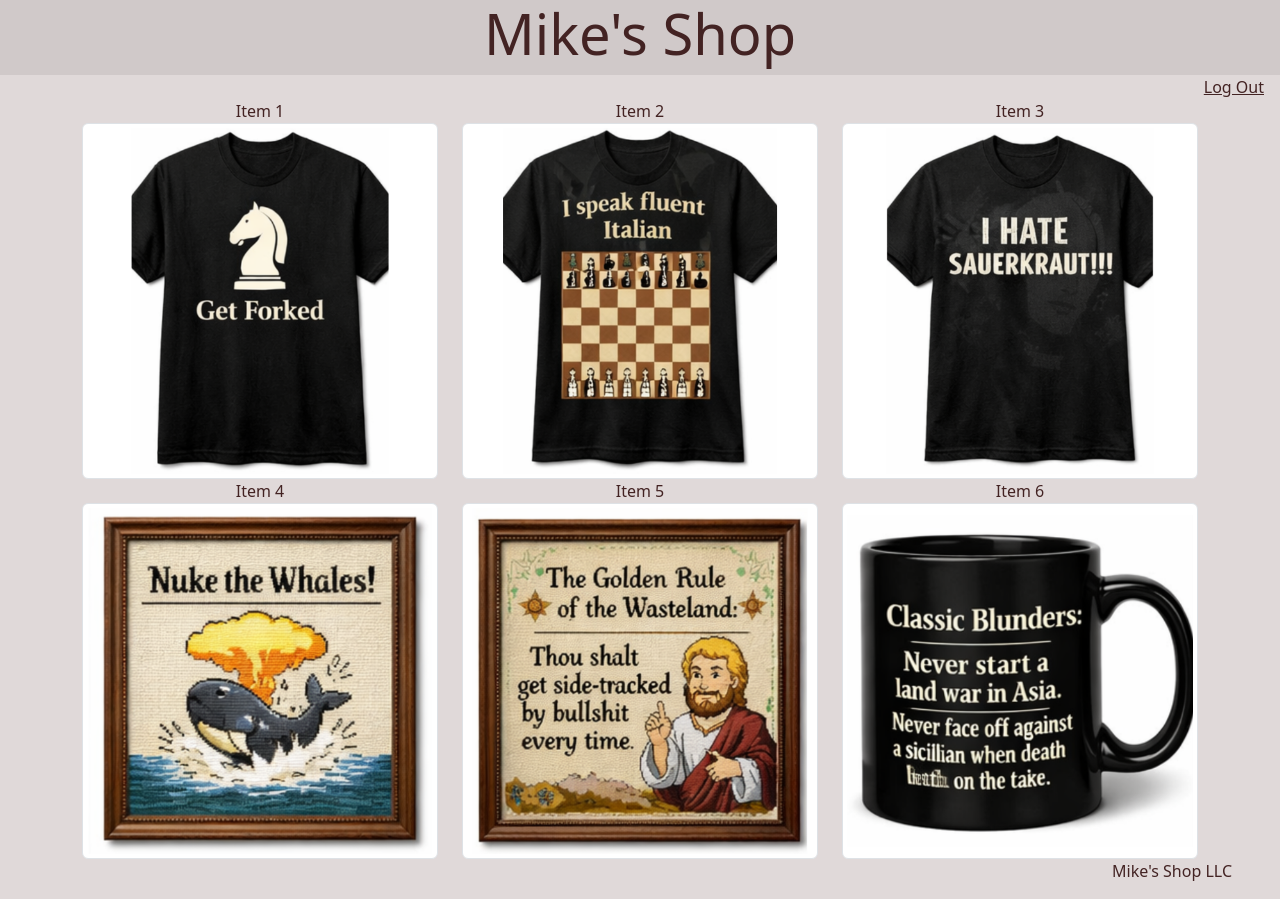
After one commit to mcshanem/mikes-shop, a Flask app: page /shop in a window 1280 px wide. The commit adds this page. Run offline with Flask 3, Linux system fonts and the light colour scheme; the visitor is signed in with stand-in values (Sample User, id 1); some libraries are stand-ins or nearby versions.

Commit message:
Add login functionality, product pics, main shop page

```diff
--- a/main.py
+++ b/main.py
@@ -2,10 +2,11 @@ from flask import Flask, render_template, redirect, url_for, flash
 from flask_bootstrap import Bootstrap5
 from dotenv import load_dotenv
 import os
-from flask_login import LoginManager, login_required, logout_user
+from flask_login import LoginManager, login_required, logout_user, login_user
 from forms import LoginForm, RegisterForm
 from db import db, User
 from werkzeug.security import generate_password_hash, check_password_hash
+from sqlalchemy.exc import IntegrityError
 
 # Load variables from .env file
 load_dotenv()
@@ -26,6 +27,7 @@ with app.app_context():
 # Create login manager and connect it to Flask app
 login_manager = LoginManager()
 login_manager.init_app(app)
+login_manager.login_view = 'login'
 
 
 @login_manager.user_loader
@@ -38,9 +40,24 @@ def home():
     return render_template('index.html')
 
 
+@app.route('/shop')
+@login_required
+def shop():
+    return render_template('shop.html')
+
+
 @app.route('/login', methods=['GET', 'POST'])
 def login():
     form = LoginForm()
+    if form.validate_on_submit():
+        user = db.session.scalar(db.select(User).where(User.email == form.email.data))
+        if user is None:
+            flash('Invalid email, please try again.', 'error')
+        elif not check_password_hash(user.password, form.password.data):
+            flash('Invalid password, please try again.', 'error')
+        else:
+            login_user(user)
+            return redirect(url_for('shop'))
     return render_template('login.html', form=form)
 
 
@@ -61,10 +78,15 @@ def register():
             password=generate_password_hash(form.password.data),
             name=form.name.data
         )
-        db.session.add(new_user)
-        db.session.commit()
-        flash('Registration Successful')
+        try:
+            db.session.add(new_user)
+            db.session.commit()
+            flash('Registration Successful')
+        except IntegrityError:
+            flash('That email is already associated with an account. Log in instead.', 'error')
+
         return redirect(url_for('login'))
+
     return render_template('register.html', form=form)
 
 
--- /dev/null
+++ b/templates/shop.html
@@ -0,0 +1,44 @@
+{% include "header.html" %}
+
+<div class="ms-auto">
+    <a href="{{ url_for('logout') }}" class="me-3">Log Out</a>
+</div>
+
+<div class="container my-auto">
+    <div class="row">
+        <div class="col">
+            Item 1
+            <img src="{{ url_for('static', filename='img/chess-shirt-forked.png') }}" class="img-thumbnail"
+                 alt="T-shirt with a knight chess piece and the phrase 'Get Forked'">
+        </div>
+        <div class="col">
+            Item 2
+            <img src="{{ url_for('static', filename='img/chess-shirt-italian.png') }}" class="img-thumbnail"
+                 alt="T-shirt with chess board and the phrase 'I speak fluent Italian'">
+        </div>
+        <div class="col">
+            Item 3
+            <img src="{{ url_for('static', filename='img/shirt-weird-al-sauerkraut.png') }}" class="img-thumbnail"
+                 alt="T-shirt with Weird Al quote: I hate sauerkraut">
+        </div>
+    </div>
+    <div class="row">
+        <div class="col">
+            Item 4
+            <img src="{{ url_for('static', filename='img/cross-stitch-simpsons-nuke.png') }}" class="img-thumbnail"
+                 alt="Cross stitch depicting a whale being blown out of the water and the phrase 'Nuke the whales!'">
+        </div>
+        <div class="col">
+            Item 5
+            <img src="{{ url_for('static', filename='img/cross-stitch-wasteland.png') }}" class="img-thumbnail"
+                 alt="Cross stitch depicting a funny quote from Fallout">
+        </div>
+        <div class="col">
+            Item 6
+            <img src="{{ url_for('static', filename='img/mug-princess-bride.png') }}" class="img-thumbnail"
+                 alt="Coffee mug with a funny quote from The Princess Bride">
+        </div>
+    </div>
+</div>
+
+{% include "footer.html" %}
```
Also changed, not shown: templates/login.html (+8 -3 lines), static/img/chess-shirt-forked.png (added), static/img/chess-shirt-italian.png (added), static/img/cross-stitch-simpsons-nuke.png (added), static/img/cross-stitch-wasteland.png (added), static/img/mug-princess-bride.png (added), static/img/shirt-weird-al-sauerkraut.png (added).
